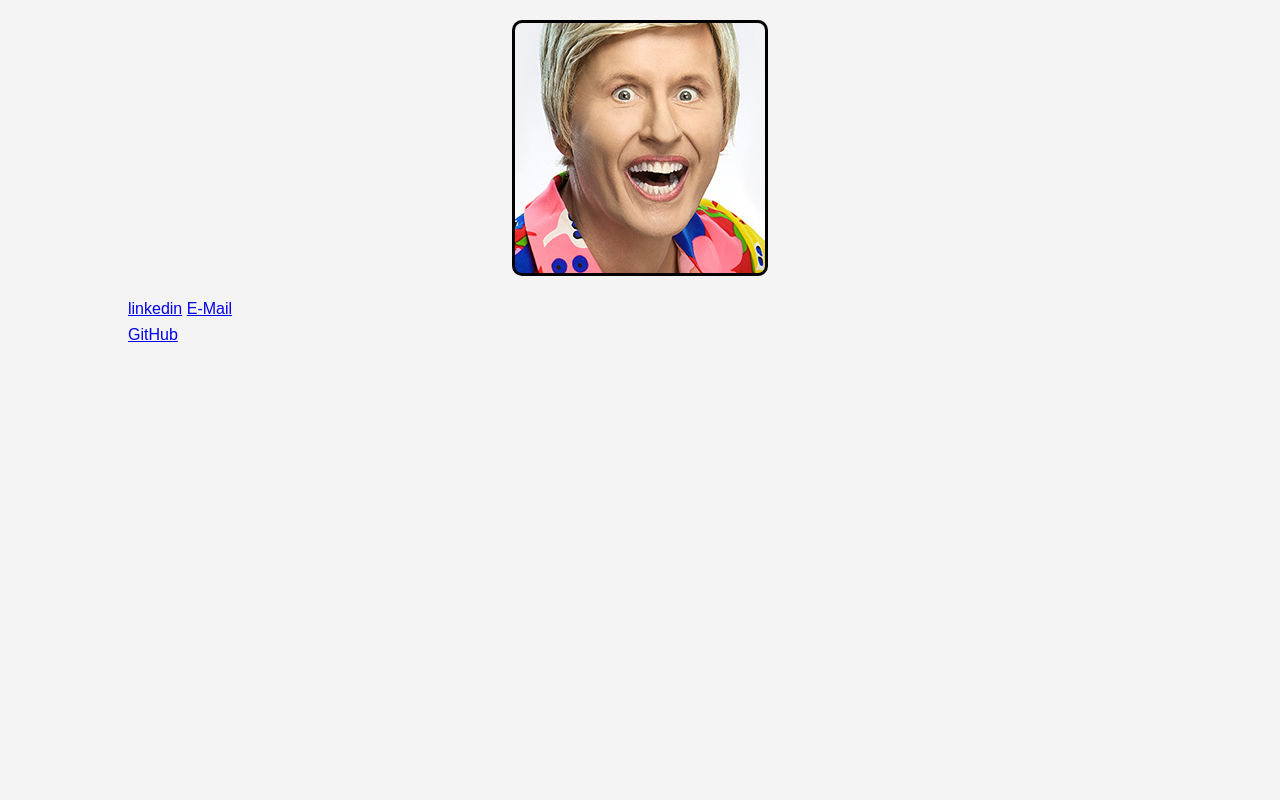
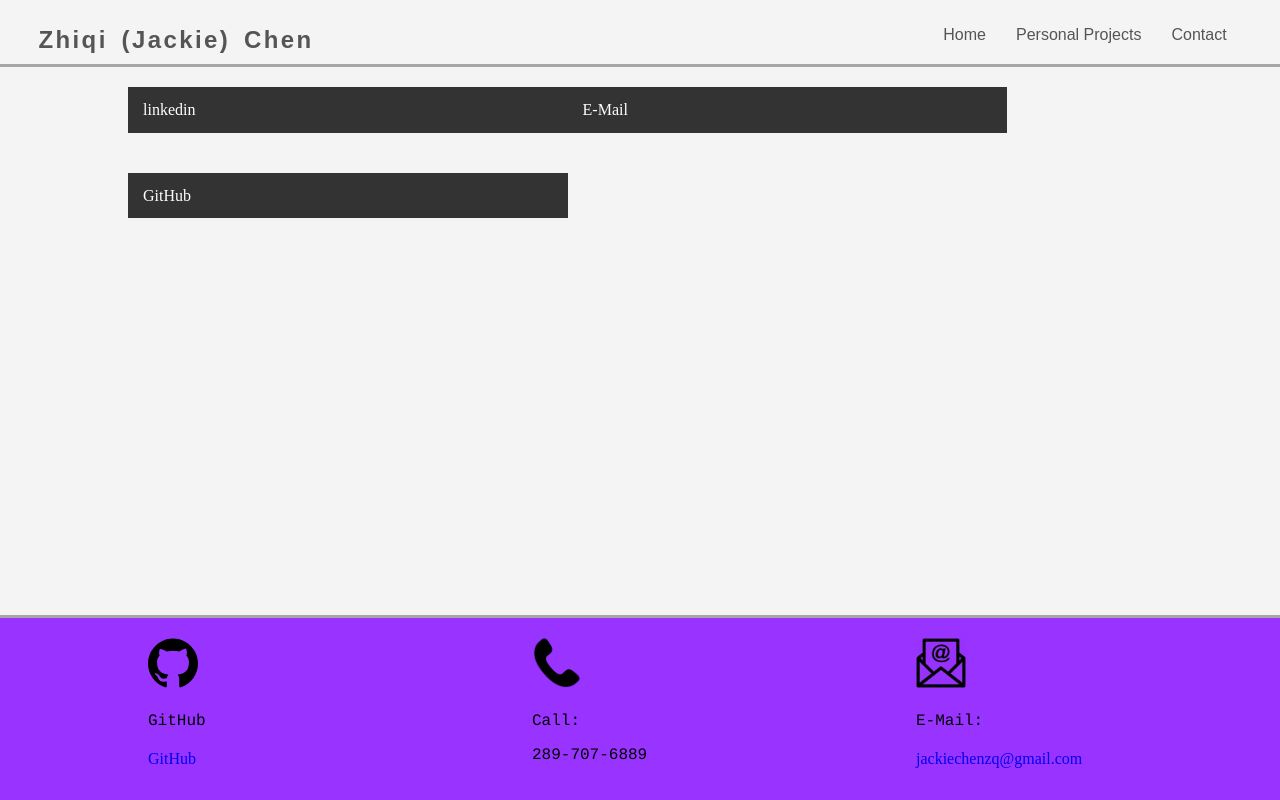
Before and after one commit to ZhiqiChen/ZhiqiChen.github.io, a PHP site: page /contact.html in a window 1280 px wide. Run offline with PHP 8.4, Linux system fonts and the light colour scheme.

Commit message:
added about me and footer to every document

```diff
--- a/contact.html
+++ b/contact.html
@@ -5,13 +5,22 @@
     <title>Contact Me</title>
     <link rel="stylesheet" type="text/css" href="css/style.css">
   </head>
+  <header>
 
+    <div class="nav">
+      <p>Zhiqi (Jackie) Chen</p>
+    </div>
+    <div class="nav">
+      <a href="contact.html">Contact</a>
+      <a href="projects.html">Personal Projects</a>
+      <a href="index.html">Home</a>
+    </div>
+
+  </header>
 
   <body>
     <div class="container">
-      <div id="image">
 
-      </div>
       <div class="links">
         <a href="https://www.linkedin.com/in/zhiqi-jackie-chen-7537b3171/"> linkedin</a>
         <a href="jackiechenzq@gmail.com">E-Mail</a>
@@ -24,4 +33,23 @@
 
 
   </body>
+  <footer>
+    <div class="footerLinks">
+        <img src="css/email.png" alt="Email image">
+        <p>E-Mail:</p>
+        <a href="mailto:jackiechenzq@gmail.com">jackiechenzq@gmail.com</a>
+      </div>
+      <div class="footerLinks">
+        <img src="css/phone.png" alt="Phone image">
+        <p>Call:</p>
+        <p>289-707-6889</p>
+      </div>
+      <div class="footerLinks">
+        <img src="css/github.svg" alt="github image">
+        <p>GitHub</p>
+        <a href="https://github.com/ZhiqiChen">GitHub</a>
+      </div>
+      <br clear="all" />
+  </footer>
+
 </html>
--- a/css/style.css
+++ b/css/style.css
@@ -1,19 +1,12 @@
 body{
 	background-color:#f4f4f4;
-	color:#555555;
-
-	font-family: Arial, Helvetica, sans-serif;
-	font-size:16px;
-	font-weight:normal;
-	/* Same as above */
-	font: normal 16px Arial, Helvetica, sans-serif;
 
 	line-height:1.6em;
 	margin:0;
 }
 
 header{
-    border-bottom: 3px  #ccc solid;
+    border-bottom: 3px  #a6a6a6 solid;
     padding: 2% 3% 3% 3% ;
 }
 
@@ -34,6 +27,8 @@ header{
 }
 
 .nav a:link{
+  font: normal 16px Arial, Helvetica, sans-serif;
+  float: right;
   margin: 0 2.5%;
 	text-decoration: none;
 	color: #555555;
@@ -52,12 +47,7 @@ header{
 	width:80%;
 	margin:auto;
 }
-.button{
-	background-color:#333;
-	color:#fff;
-	padding:10px 15px;
-	border:none;
-}
+
 
 .button:hover{
 	background:red;
@@ -72,3 +62,71 @@ header{
   background-image: url('me.jpg');
   background-position: center;
 }
+
+.links a{
+  float: left;
+  margin: 20px auto;
+  width: 40%;
+  background-color:#333;
+	color:#fff;
+	padding:10px 15px;
+	border:none;
+  text-decoration: none;
+
+}
+
+
+aboutMe{
+  margin: 20px 0;
+}
+
+h2{
+   font: courier, sans-serif;
+  text-align: center;
+  border-bottom: 3px #a6a6a6 solid;
+
+}
+.text{
+  padding: 10px;
+  margin:auto;
+  font: 20px courier, sans-serif;
+
+}
+
+
+
+
+
+
+
+footer{
+  padding: 20px;
+  border-top: solid 3px #a6a6a6;
+  background-color: #9933ff;
+  position: relative;
+  position: fixed;
+  left: 0;
+  bottom: 0;
+  width: 100%;
+}
+
+.footerLinks{
+  float: right;
+  width: 30%;
+  margin:0;
+
+}
+
+.footerLinks a{
+  text-decoration: none;
+}
+
+.footerLinks p{
+  font: 16px courier, sans-serif;
+
+}
+.footerLinks img{
+  width: 50px;
+  height: 50px;
+
+}
```
Also changed, not shown: index.html (+30 -2 lines), projects.html (+43 -0 lines), css/email.png (added), css/github.svg (added), css/phone.png (added).
